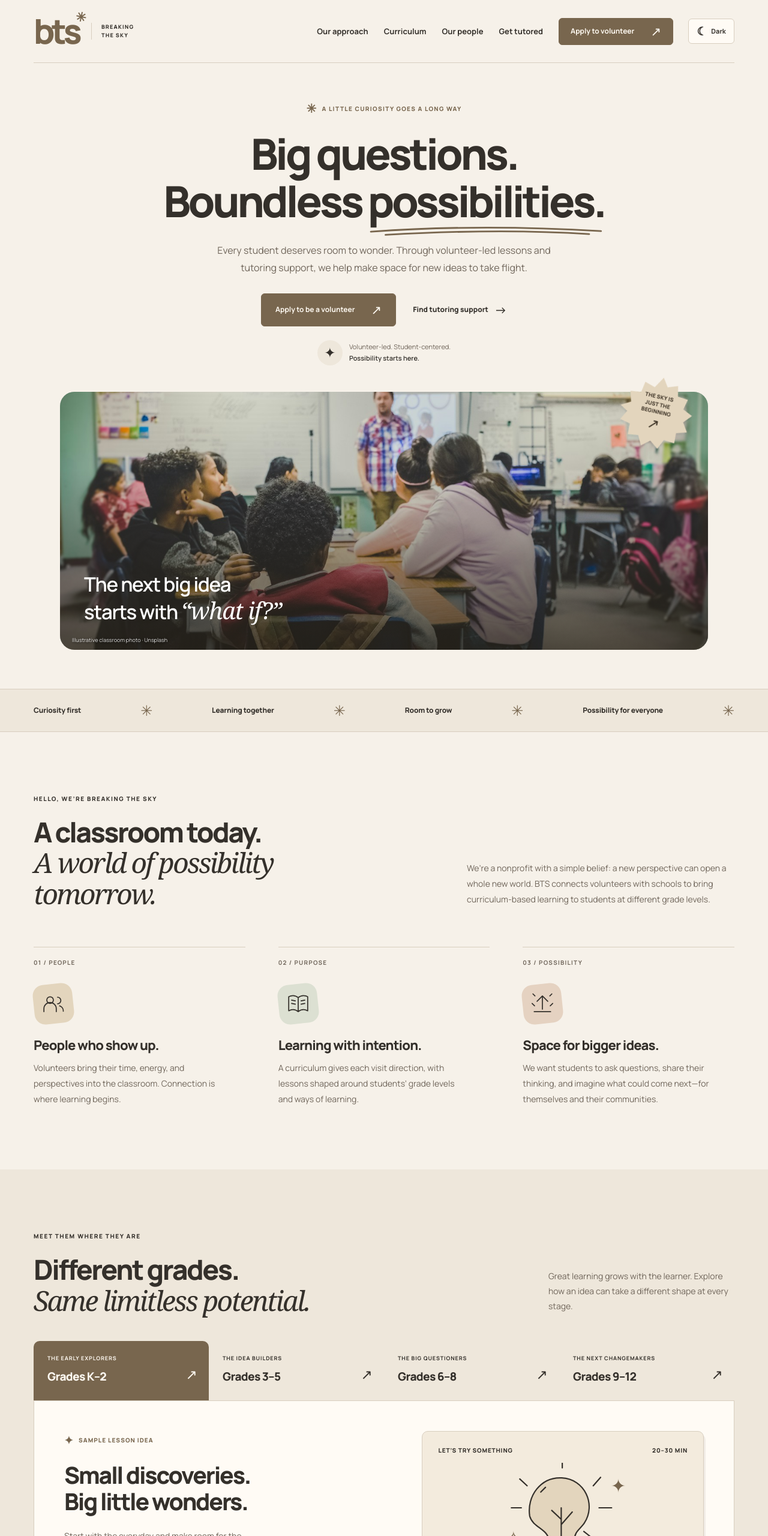
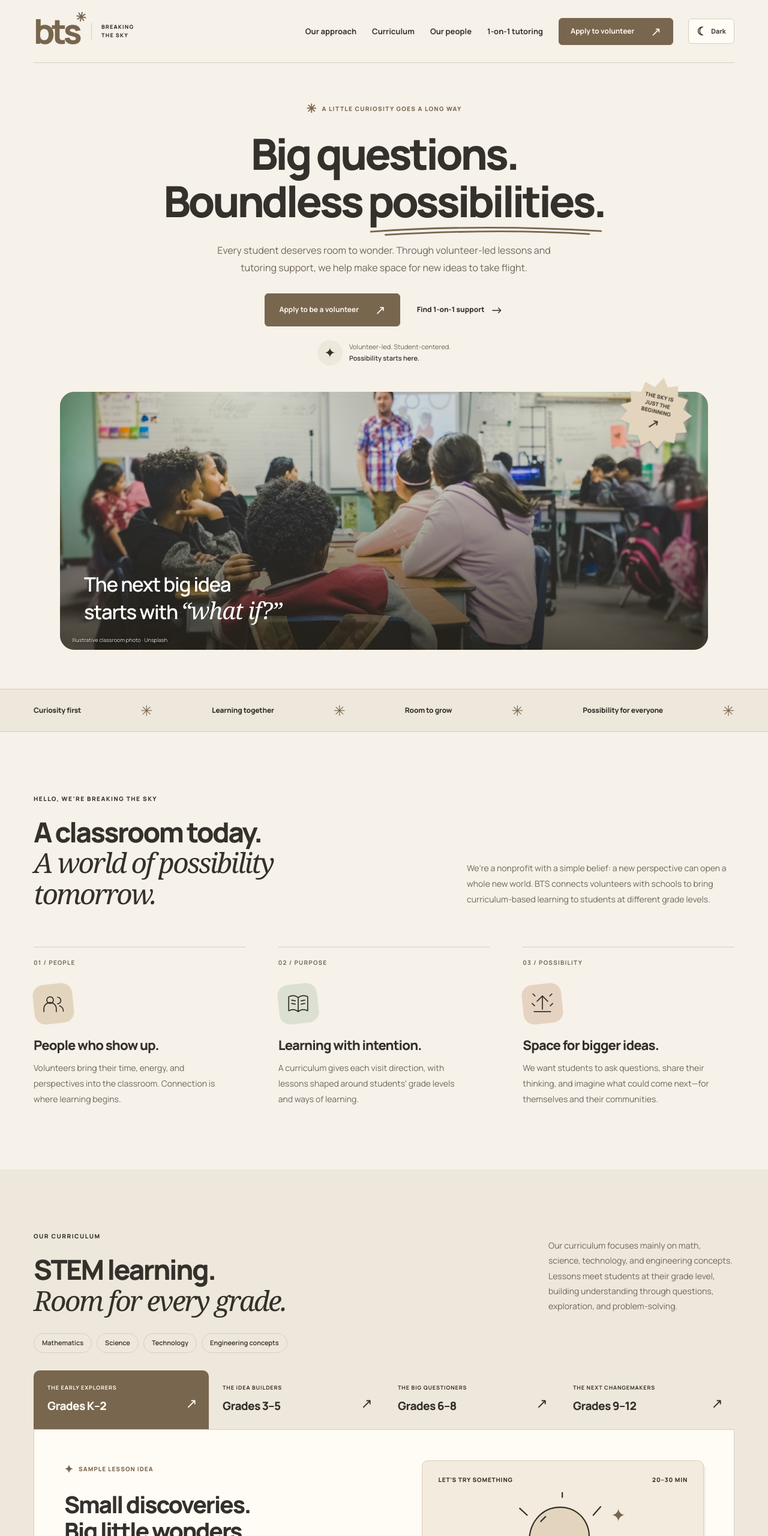
Before and after one commit to ammarashary14/its, a website: page index.html in a window 1280 px wide. Shown: the top 2560 px of the page at 60% size. Drawn offline with Linux system fonts and the light colour scheme.

Commit message:
Separate STEM curriculum and one-on-one tutoring sections

```diff
--- a/assets/forms.js
+++ b/assets/forms.js
@@ -11,7 +11,7 @@
   const status = document.querySelector('#copy-status');
   const subject = form.dataset.kind === 'volunteer'
     ? 'Volunteer application — Breaking the Sky'
-    : 'Tutoring request — Breaking the Sky';
+    : '1-on-1 tutoring request — Breaking the Sky';
   let message = '';
 
   form.querySelectorAll('input, textarea, select').forEach(field => {
--- a/assets/theme.css
+++ b/assets/theme.css
@@ -119,6 +119,7 @@ body { background: var(--paper); color: var(--ink); }
 .tutoring-focus-copy strong { color: var(--ink); font-weight: 700; }
 .subject-tags { display: flex; flex-wrap: wrap; gap: 8px; padding: 0; list-style: none; margin: 23px 0; }
 .subject-tags li { font-size: 11px; font-weight: 600; padding: 6px 13px; border: 1px solid var(--line); border-radius: 24px; background: var(--surface-soft); }
+.curriculum-subjects { margin: -13px 0 29px; }
 @media(max-width:850px) { .tutoring-focus { gap: 40px; } .tutoring-focus h2 { font-size: 36px; } }
 @media(max-width:650px) { .tutoring-focus { grid-template-columns: 1fr; gap: 25px; padding: 35px 0 0; margin-bottom: 55px; } .tutoring-focus h2 { font-size: 36px; } }
 .contact-inner>.contact-email { font-size: 18px; flex-shrink: 0; }
--- a/index.html
+++ b/index.html
@@ -19,7 +19,7 @@
     <div class="container header-inner">
       <a class="brand" href="index.html" aria-label="Breaking the Sky home"><span class="brand-mark" aria-hidden="true">bts<span class="brand-spark">✳</span></span><span class="brand-name">BREAKING<br>THE SKY</span></a>
       <nav id="site-nav" class="site-nav" aria-label="Main navigation">
-        <a href="index.html#approach">Our approach</a><a href="index.html#curriculum">Curriculum</a><a href="team.html">Our people</a><a href="tutoring.html">Get tutored</a><a class="button button-small" href="apply.html">Apply to volunteer <span aria-hidden="true">↗</span></a>
+        <a href="index.html#approach">Our approach</a><a href="index.html#curriculum">Curriculum</a><a href="team.html">Our people</a><a href="tutoring.html">1-on-1 tutoring</a><a class="button button-small" href="apply.html">Apply to volunteer <span aria-hidden="true">↗</span></a>
       </nav>
       <div class="header-actions"><button class="theme-toggle" type="button" aria-label="Switch to dark mode" aria-pressed="false"><span class="theme-icon" aria-hidden="true">☾</span><span class="theme-label">Dark</span></button><button class="menu-toggle" type="button" aria-expanded="false" aria-controls="site-nav">Menu <span aria-hidden="true">+</span></button></div>
     </div>
@@ -30,7 +30,7 @@
         <p class="eyebrow"><span class="little-sun" aria-hidden="true">✳</span> A LITTLE CURIOSITY GOES A LONG WAY</p>
         <h1 id="hero-title">Big questions.<br>Boundless <span class="highlight-word">possibilities.<svg aria-hidden="true" viewBox="0 0 600 30" preserveAspectRatio="none"><path d="M8 18 Q280 -5 590 16 M45 27 Q340 8 560 25"/></svg></span></h1>
         <p class="hero-description">Every student deserves room to wonder. Through volunteer-led lessons and tutoring support, we help make space for new ideas to take flight.</p>
-        <div class="hero-actions"><a class="button" href="apply.html">Apply to be a volunteer <span aria-hidden="true">↗</span></a><a class="text-link" href="tutoring.html">Find tutoring support <span aria-hidden="true">→</span></a></div>
+        <div class="hero-actions"><a class="button" href="apply.html">Apply to be a volunteer <span aria-hidden="true">↗</span></a><a class="text-link" href="tutoring.html">Find 1-on-1 support <span aria-hidden="true">→</span></a></div>
         <div class="hero-footnote"><span class="mini-orbit" aria-hidden="true">✦</span><p>Volunteer-led. Student-centered.<br><strong>Possibility starts here.</strong></p></div>
       </div>
       <div class="hero-visual">
@@ -51,7 +51,8 @@
     </section>
     <section id="curriculum" class="curriculum-section section-space" aria-labelledby="curriculum-title">
       <div class="container">
-        <div class="section-heading"><div><p class="eyebrow">MEET THEM WHERE THEY ARE</p><h2 id="curriculum-title">Different grades.<br><span class="serif-accent">Same limitless potential.</span></h2></div><p>Great learning grows with the learner. Explore how an idea can take a different shape at every stage.</p></div>
+        <div class="section-heading"><div><p class="eyebrow">OUR CURRICULUM</p><h2 id="curriculum-title">STEM learning.<br><span class="serif-accent">Room for every grade.</span></h2></div><p>Our curriculum focuses mainly on math, science, technology, and engineering concepts. Lessons meet students at their grade level, building understanding through questions, exploration, and problem-solving.</p></div>
+        <ul class="subject-tags curriculum-subjects" aria-label="Curriculum areas"><li>Mathematics</li><li>Science</li><li>Technology</li><li>Engineering concepts</li></ul>
         <div class="curriculum-browser">
           <div class="grade-tabs" role="tablist" aria-label="Choose a grade level"><button id="tab-k2" class="grade-tab" role="tab" aria-selected="true" aria-controls="grade-panel" data-grade="k2"><span>THE EARLY EXPLORERS</span>Grades K–2 <b aria-hidden="true">↗</b></button><button id="tab-35" class="grade-tab" role="tab" aria-selected="false" aria-controls="grade-panel" tabindex="-1" data-grade="35"><span>THE IDEA BUILDERS</span>Grades 3–5 <b aria-hidden="true">↗</b></button><button id="tab-68" class="grade-tab" role="tab" aria-selected="false" aria-controls="grade-panel" tabindex="-1" data-grade="68"><span>THE BIG QUESTIONERS</span>Grades 6–8 <b aria-hidden="true">↗</b></button><button id="tab-912" class="grade-tab" role="tab" aria-selected="false" aria-controls="grade-panel" tabindex="-1" data-grade="912"><span>THE NEXT CHANGEMAKERS</span>Grades 9–12 <b aria-hidden="true">↗</b></button></div>
           <div id="grade-panel" class="grade-panel" role="tabpanel" aria-labelledby="tab-k2" tabindex="0">
@@ -66,13 +67,13 @@
       <div class="belief-photo"><img src="assets/learning.jpg" width="1000" height="667" alt="A student exploring a library lined with books" loading="lazy"><span class="photo-credit">Illustrative photo · Unsplash</span><div class="photo-tab" aria-hidden="true">Keep<br><em>wondering.</em> ✦</div></div>
       <div class="belief-copy"><p class="eyebrow">WHY WE SHOW UP</p><h2 id="belief-title">You can’t be<br>what you can’t<br><span class="serif-accent">yet imagine.</span></h2><p>A different perspective. A question nobody has asked before. Someone who takes the time to listen.</p><p>We believe these little moments matter. Breaking the Sky is about making space for them—in the classroom, through connection, and one new idea at a time.</p><a class="text-link" href="team.html">Meet the people behind BTS <span aria-hidden="true">↗</span></a></div>
     </section>
-    <section id="tutoring-focus" class="tutoring-focus container" aria-labelledby="tutoring-focus-title">
-      <div><p class="eyebrow">WHAT WE TUTOR</p><h2 id="tutoring-focus-title">A clearer path<br><span class="serif-accent">through STEM.</span></h2></div>
-      <div class="tutoring-focus-copy"><p>Our tutoring focuses mainly on <strong>math, science, technology, and engineering concepts</strong>. We aim to help students understand the ideas behind a problem, build confidence, and practice thinking it through—not just find the answer.</p><p>Tell us your grade level and what you’re working on, and we’ll discuss the support that may be available.</p><ul class="subject-tags" aria-label="Our main tutoring areas"><li>Mathematics</li><li>Science</li><li>Technology</li><li>Engineering concepts</li></ul><a class="text-link" href="tutoring.html">Tell us what you’re learning <span aria-hidden="true">↗</span></a></div>
+    <section id="one-on-one" class="tutoring-focus container" aria-labelledby="one-on-one-title">
+      <div><p class="eyebrow">1-ON-1 TUTORING</p><h2 id="one-on-one-title">Your questions.<br><span class="serif-accent">Your pace.</span></h2></div>
+      <div class="tutoring-focus-copy"><p>Sometimes a little individual attention can make a big difference. Our 1-on-1 tutoring focuses on the STEM topics you want to understand better, with room to ask questions, revisit tricky ideas, and work through problems.</p><p>Tell us your grade level, learning goals, and availability. We’ll discuss what support may be possible and how it could fit your needs.</p><a class="button" href="tutoring.html">Request 1-on-1 tutoring <span aria-hidden="true">↗</span></a></div>
     </section>
     <section id="involved" class="involved-section section-space" aria-labelledby="involved-title">
       <div class="container"><div class="involved-heading"><p class="eyebrow">GOOD THINGS START WITH PEOPLE</p><h2 id="involved-title">You could be someone’s<br><span class="serif-accent">“I never thought of that.”</span></h2><p>Bring your curiosity. We’ll make room for it.</p><span class="involved-star" aria-hidden="true">✳</span></div>
-        <div class="involvement-grid"><article class="involvement-card"><div class="involvement-icon" aria-hidden="true">↗</div><p class="eyebrow">FOR VOLUNTEERS</p><h3>Your time.<br>Their next big idea.</h3><p>Help bring grade-level lessons to life. Share your perspective, encourage questions, and be part of a student’s learning journey.</p><a class="button" href="apply.html">Apply to be a volunteer <span aria-hidden="true">↗</span></a></article><article class="involvement-card school-card"><div class="involvement-icon" aria-hidden="true">⌂</div><p class="eyebrow">FOR STUDENTS & FAMILIES</p><h3>A little support.<br>A new way forward.</h3><p>Looking for support in math, science, or another STEM subject? Tell us your grade level, what you’re working on, and where you’d like some help.</p><a class="button" href="tutoring.html">Request tutoring <span aria-hidden="true">↗</span></a></article></div>
+        <div class="involvement-grid"><article class="involvement-card"><div class="involvement-icon" aria-hidden="true">↗</div><p class="eyebrow">FOR VOLUNTEERS</p><h3>Your time.<br>Their next big idea.</h3><p>Help bring grade-level lessons to life. Share your perspective, encourage questions, and be part of a student’s learning journey.</p><a class="button" href="apply.html">Apply to be a volunteer <span aria-hidden="true">↗</span></a></article><article class="involvement-card school-card"><div class="involvement-icon" aria-hidden="true">⌂</div><p class="eyebrow">FOR STUDENTS & FAMILIES</p><h3>A little support.<br>A new way forward.</h3><p>Looking for support in math, science, or another STEM subject? Tell us your grade level, what you’re working on, and where you’d like some help.</p><a class="button" href="tutoring.html">Request 1-on-1 tutoring <span aria-hidden="true">↗</span></a></article></div>
         <div class="school-contact"><p><strong>Bringing BTS to your school?</strong><br>We’d love to hear about your students and your ideas.</p><a class="text-link" href="mailto:ammarashary@gmail.com?subject=BTS%20school%20partnership%20inquiry">Contact us about a school visit <span aria-hidden="true">↗</span></a></div>
       </div>
     </section>
@@ -80,6 +81,6 @@
     <section id="contact" class="contact-section container" aria-labelledby="contact-title"><div class="contact-inner"><div><p class="eyebrow">A CONVERSATION IS A GOOD START</p><h2 id="contact-title">Let’s find a way forward.</h2><p>Questions about tutoring, volunteering, or a school visit? Reach out.</p></div><a class="contact-email" href="mailto:ammarashary@gmail.com">ammarashary@gmail.com</a></div></section>
     <section class="closing-section"><div class="container closing-inner"><span class="closing-star" aria-hidden="true">✳</span><h2>The sky isn’t the limit.<br><span>It’s the starting point.</span></h2><a href="#involved" class="circle-link" aria-label="Get involved with Breaking the Sky">↗</a></div></section>
   </main>
-  <footer class="site-footer"><div class="container footer-main"><div><a class="brand" href="index.html"><span class="brand-mark">bts<span class="brand-spark" aria-hidden="true">✳</span></span><span class="brand-name">BREAKING<br>THE SKY</span></a><p>Opening doors. Expanding horizons.<br>One classroom at a time.</p></div><nav aria-label="Footer navigation"><a href="#approach">Our approach</a><a href="#curriculum">Curriculum</a><a href="team.html">Our people</a><a href="apply.html">Apply to volunteer</a><a href="tutoring.html">Request tutoring</a></nav><div class="footer-note"><span class="eyebrow">LET’S TALK</span><p><a class="contact-email" href="mailto:ammarashary@gmail.com">ammarashary@gmail.com</a><br>A little connection goes a long way.</p></div></div><div class="container footer-bottom"><span>© <span data-year>2026</span> Breaking the Sky</span><span>Made for a world of possibility. <span aria-hidden="true">↗</span></span></div></footer>
+  <footer class="site-footer"><div class="container footer-main"><div><a class="brand" href="index.html"><span class="brand-mark">bts<span class="brand-spark" aria-hidden="true">✳</span></span><span class="brand-name">BREAKING<br>THE SKY</span></a><p>Opening doors. Expanding horizons.<br>One classroom at a time.</p></div><nav aria-label="Footer navigation"><a href="#approach">Our approach</a><a href="#curriculum">Curriculum</a><a href="team.html">Our people</a><a href="apply.html">Apply to volunteer</a><a href="tutoring.html">1-on-1 tutoring</a></nav><div class="footer-note"><span class="eyebrow">LET’S TALK</span><p><a class="contact-email" href="mailto:ammarashary@gmail.com">ammarashary@gmail.com</a><br>A little connection goes a long way.</p></div></div><div class="container footer-bottom"><span>© <span data-year>2026</span> Breaking the Sky</span><span>Made for a world of possibility. <span aria-hidden="true">↗</span></span></div></footer>
 </body>
 </html>
```
Also changed, not shown: apply.html (+2 -2 lines), team.html (+2 -2 lines), tutoring.html (+5 -5 lines).
